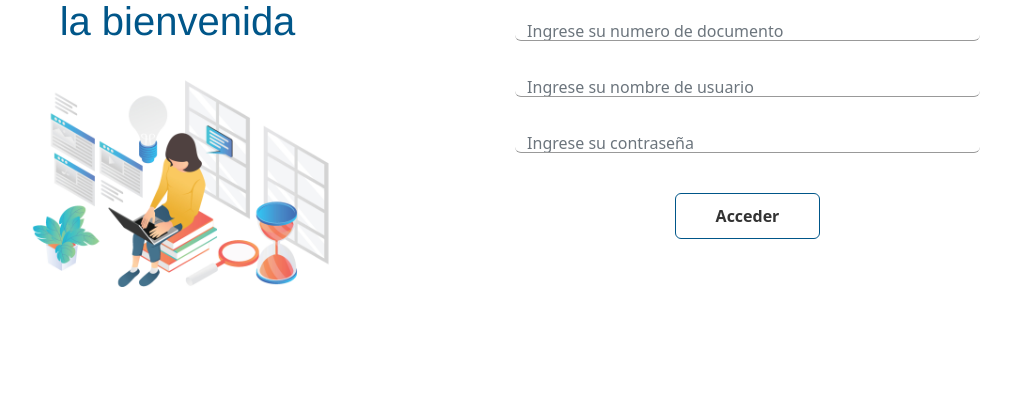
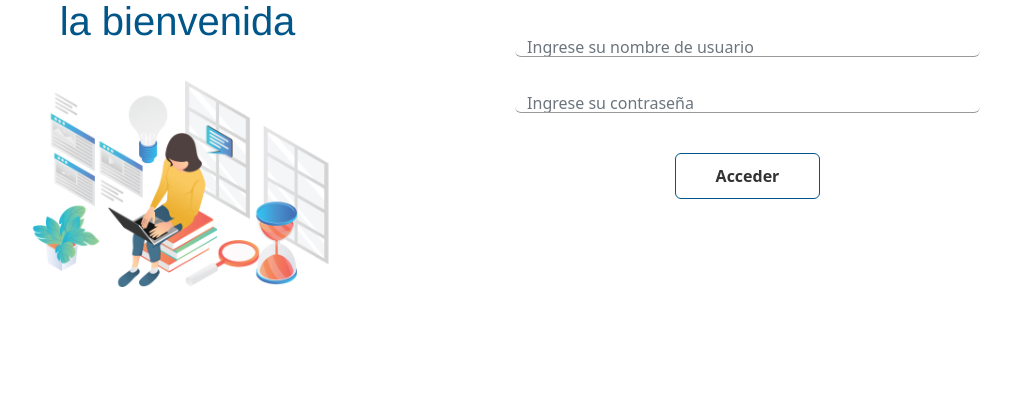
Before and after one commit to pybalt/ITBANK_FULLSTACK, a Django app: page /accounts/login/ in a window 1280 px wide. Shown: the part 171-591 px from the top of the page, without its empty margins (130-1141 px from the left). Run offline with Django 4.2, Linux system fonts and the light colour scheme.

Commit message:
DNI required in login eliminated

```diff
--- a/homebanking/homebanking/settings.py
+++ b/homebanking/homebanking/settings.py
@@ -127,3 +127,8 @@ LOGIN_REDIRECT_URL = '/'
 LOGOUT_REDIRECT_URL = 'login/'
 
 #AUTH_USER_MODEL = 'webitbank.Usuario'
+
+'''
+Aviso:
+Esa parte del código está comentada porque solo puede funcionar antes de hacer el primer
+'''
--- a/homebanking/webitbank/templates/registration/Login.html
+++ b/homebanking/webitbank/templates/registration/Login.html
@@ -49,15 +49,6 @@
                   <p style="color:red">Usuario o contraseña incorrectos, prueba de nuevo.</p>
                 {% endif %}
 
-                <input
-                  class="form-control"
-                  type="number"
-                  id="customer_dni_id"
-                  name="dni"
-                  maxlength="16"
-                  required
-                  placeholder="Ingrese su numero de documento"
-                />
               </div>
               <div class="container-input my-3 col-md-12">
                 <input
```
Also changed, not shown: homebanking/itbank.db.
